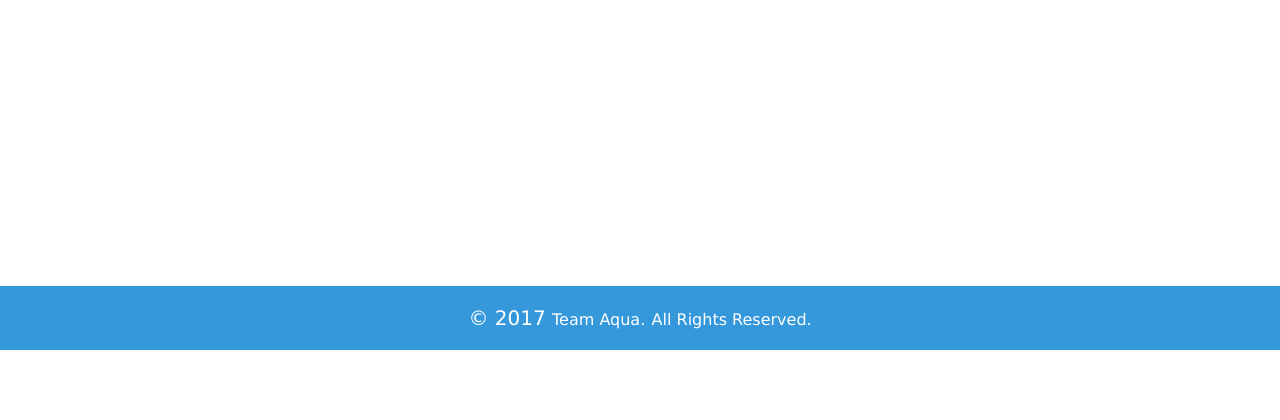
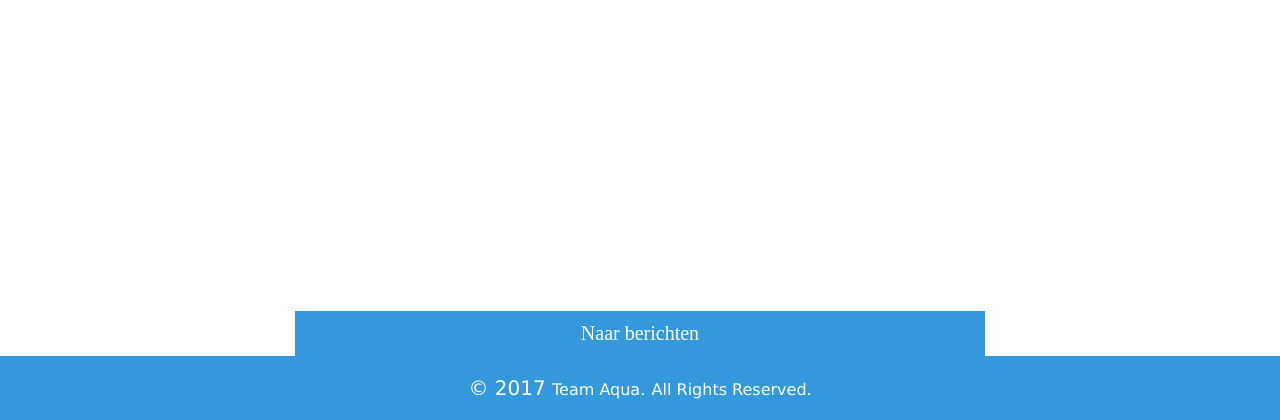
Before and after one commit to BertusWillem/Roselienvos, a PHP site: page /beheer/contact.beheer.php in a window 1280 px wide. Shown: the part 664-1084 px from the top of the page. Before the commit the page ends 1014 px from the top, so only its background shows below. Run offline with PHP 8.4, Linux system fonts and the light colour scheme; the visitor is signed in with stand-in values (Sample User, id 1); data that the repository does not hold is empty.

Commit message:
Knop
Knop naar berichten contactformulier

```diff
--- a/beheer/contact.beheer.php
+++ b/beheer/contact.beheer.php
@@ -26,6 +26,15 @@ $adres=($result["adres"]);
         </div>
     </section>
 </section>
+
+<section class="body-container" style="min-height: auto;">
+  <section class="container" style="padding-bottom: 0;">
+    <a href="contactform.beheer.php"><div class="input-window" id="box" style="width: 100%!important; margin-bottom: 0;">
+      <input type="submit" value="Naar berichten">
+    </div></a>
+  </section>
+</section>
+
 </body>
 </html>
 
```
